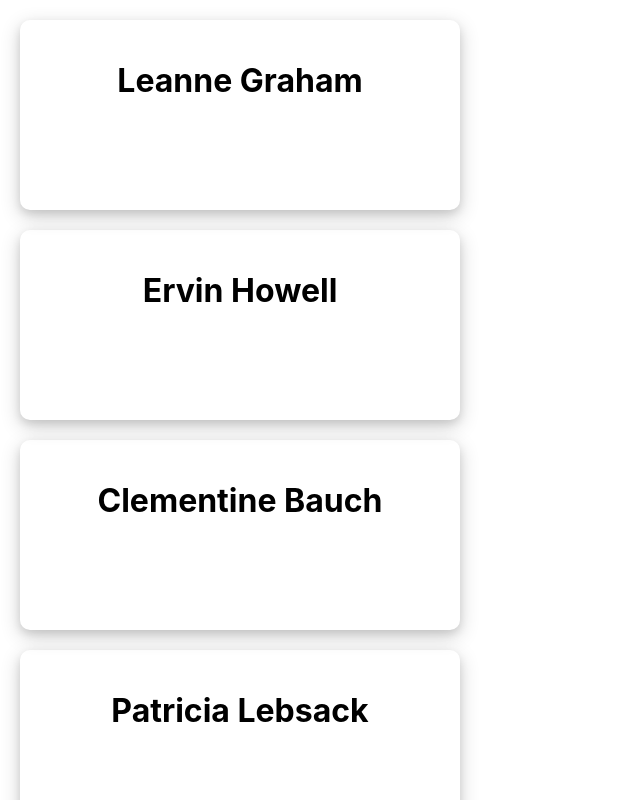
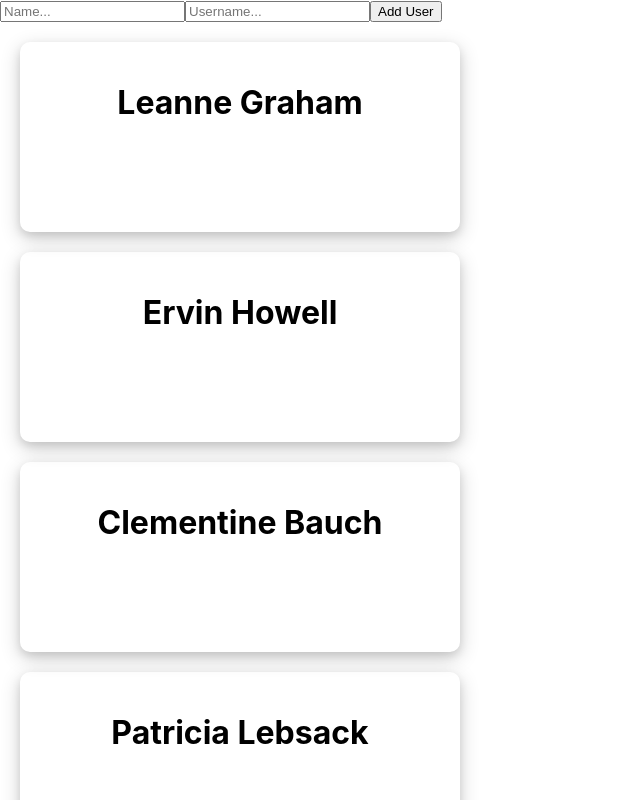
Before and after one commit to DevShruti/2-CRUD-Redux-template, a React (Create React App) app in the folder my-app/: page / in a window 1280 px wide. Shown: the top 800 px of the page, without its empty margins (0-640 px from the left). Built offline with nearby package versions, Linux system fonts and the light colour scheme.

Commit message:
input and list

```diff
--- a/my-app/src/App.js
+++ b/my-app/src/App.js
@@ -6,6 +6,20 @@ import { useSelector } from "react-redux";
 function App() {
   const userList = useSelector((state) => state.users.value);
   return (
+    <div className="addUser">
+        <input
+          type="text"
+          placeholder="Name..."
+
+        />
+        <input
+          type="text"
+          placeholder="Username..."
+
+        />
+        <button>
+          Add User
+        </button>
 
 
     <div className="displayUsers">
@@ -17,6 +31,7 @@ function App() {
   );
 })};
 </div>
+</div>
   )}
 
 export default App;
```
